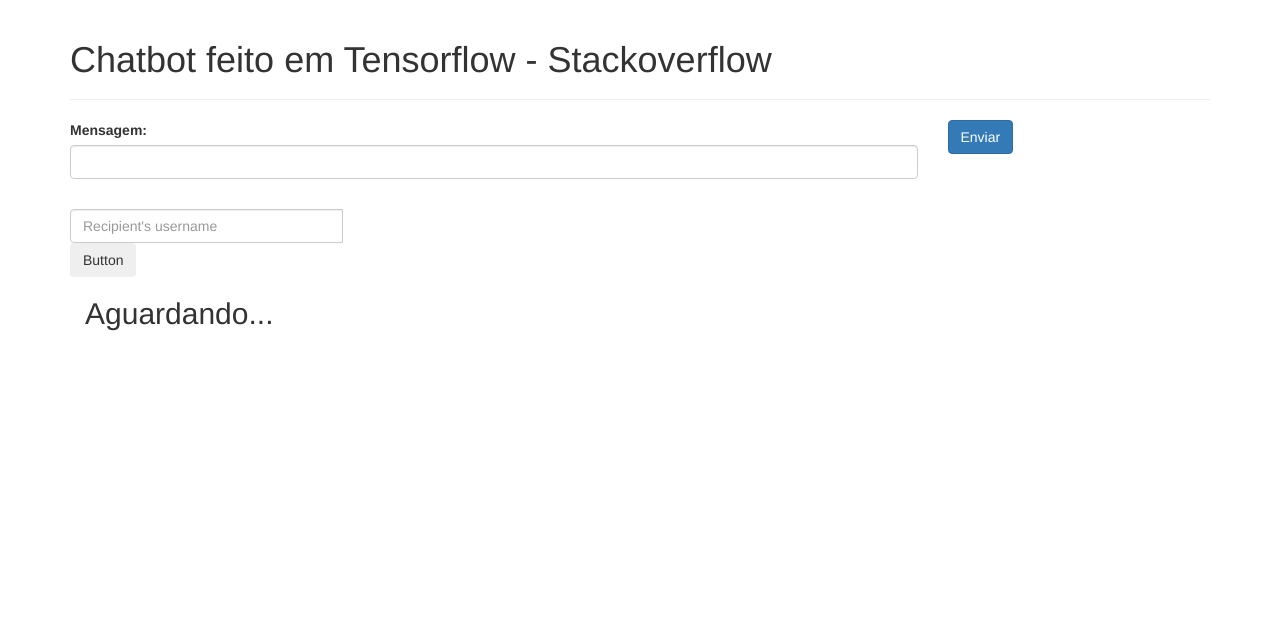
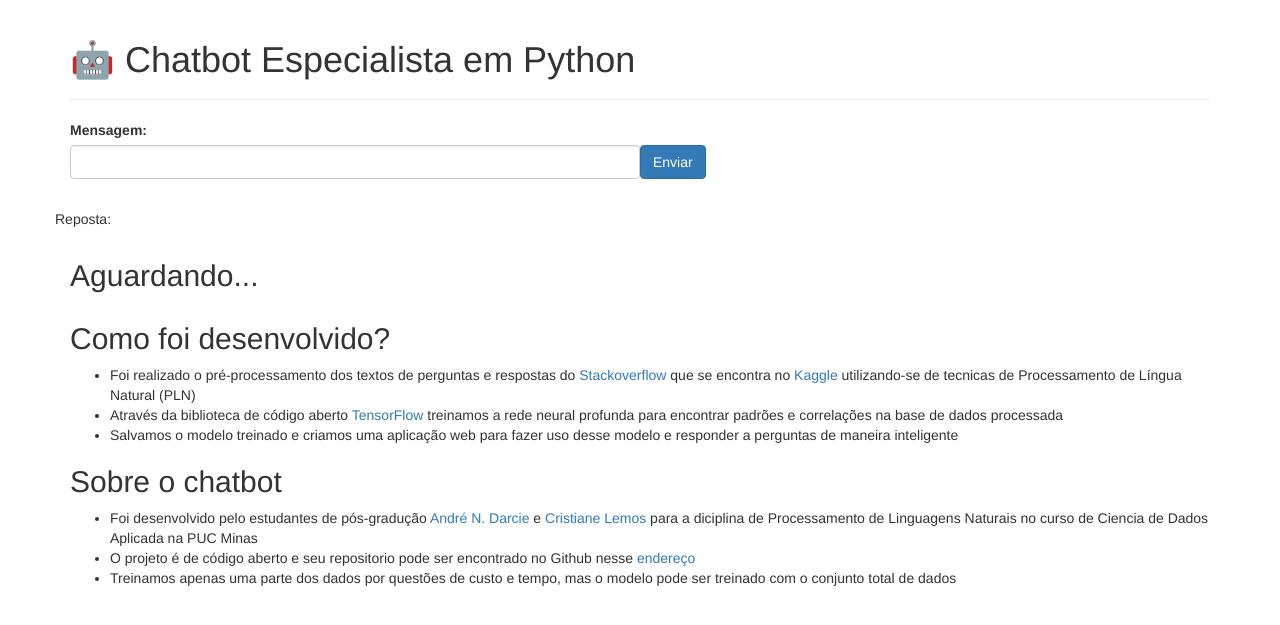
Before and after one commit to andredarcie/chatbot-tensorflow, a Flask app: page / in a window 1280 px wide. Shown: the top 625 px of the page. Run offline with Flask 2, Linux system fonts and the light colour scheme; parts of the project's set-up code (start-up, migrations or seed data) failed here and were passed over; some libraries are stand-ins or nearby versions.

Commit message:
Update index.html

```diff
--- a/templates/index.html
+++ b/templates/index.html
@@ -6,27 +6,21 @@
 {% block content %}
 <div class="container">
     <div class="page-header">
-        <h1>Chatbot feito em Tensorflow - Stackoverflow</h1>
+        <h1>🤖 Chatbot Especialista em Python</h1>
     </div>
     <div class="page-body">
         <form action="/" method="post" class="form">
         {{ form.csrf_token }}
         <div class="row">
-            <div class="form-group col-md-9">
+            <div class="form-group col-md-6" style="padding-right: 0;">
                 {{ wtf.form_field(form.mensagem, class='form-control') }}
             </div>
-
-            <div class="col-md-3">
+            <div class="col-md-6" style="padding-left: 0; margin-top: 25px;">
                 <button type="submit" class="btn btn-primary">Enviar</button>
             </div>
         </div>
-
-<div class="input-group mb-3">
-    <input type="text" class="form-control" placeholder="Recipient's username" aria-label="Recipient's username"
-        aria-describedby="button-addon2">
-    <button class="btn btn-outline-secondary" type="button" id="button-addon2">Button</button>
-</div>
-
+        <div class="row">
+            <p>Reposta:</p>
             <div class="col-md-12">
                 {% if resposta == 'No-response' %}
                     <h2> Aguardando... </h2>
@@ -39,5 +33,33 @@
                 {% endif %}
             </div>
         </div>
+        <h2>Como foi desenvolvido?</h2>
+        <ul>
+            <li>
+                Foi realizado o pré-processamento dos textos de perguntas e respostas do <a href="https://stackoverflow.com/">Stackoverflow</a> que se encontra no <a href="https://www.kaggle.com/stackoverflow/pythonquestions">Kaggle</a> utilizando-se de tecnicas
+                de Processamento de Língua Natural (PLN)
+            </li>
+            <li>
+                Através da biblioteca de código aberto <a href="https://www.tensorflow.org/">TensorFlow</a> treinamos a rede neural profunda para encontrar padrões e correlações
+                na base de dados processada
+            </li>
+            <li>
+               Salvamos o modelo treinado e criamos uma aplicação web para fazer uso desse modelo e responder a perguntas de maneira inteligente
+            </li>
+        </ul>
+        <h2>Sobre o chatbot</h2>
+        <ul>
+            <li>
+                Foi desenvolvido pelo estudantes de pós-gradução <a href="https://github.com/andredarcie">André N. Darcie</a> e <a href="https://github.com/crisslemoss">Cristiane Lemos</a> para a diciplina de Processamento de Linguagens Naturais no curso de
+                Ciencia de Dados Aplicada na PUC Minas
+            </li>
+            <li>
+                O projeto é de código aberto e seu repositorio pode ser encontrado no Github nesse <a href="https://github.com/andredarcie/chatbot-tensorflow">endereço</a>
+            </li>
+            <li>
+                Treinamos apenas uma parte dos dados por questões de custo e tempo, mas o modelo pode ser treinado com o conjunto total de dados
+            </li>
+        <ul>
+    </div>
 </div>
 {% endblock %}
```
Lines whose indentation alone changed are shown as unchanged.
